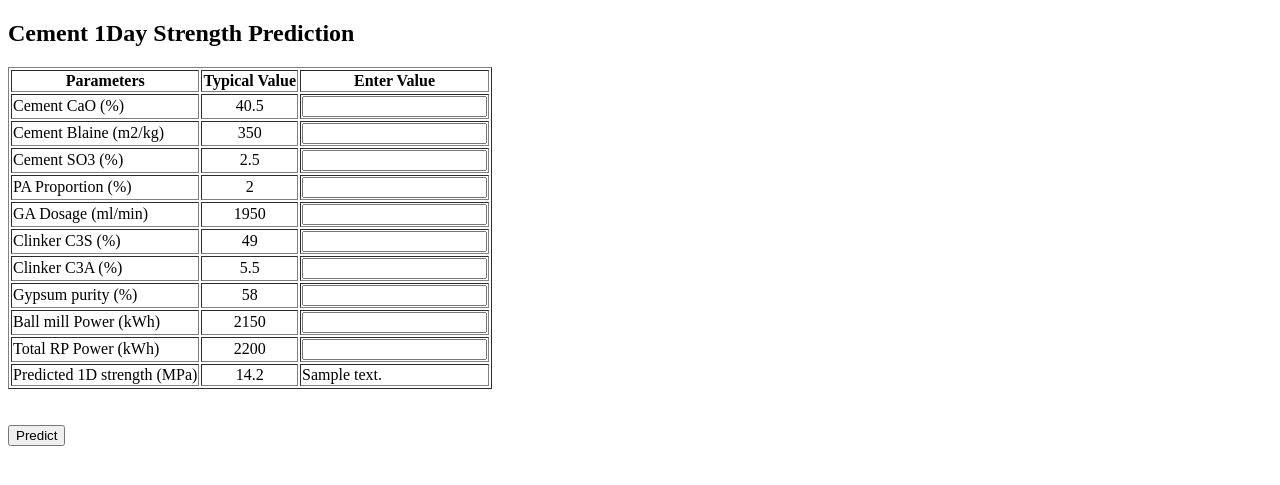
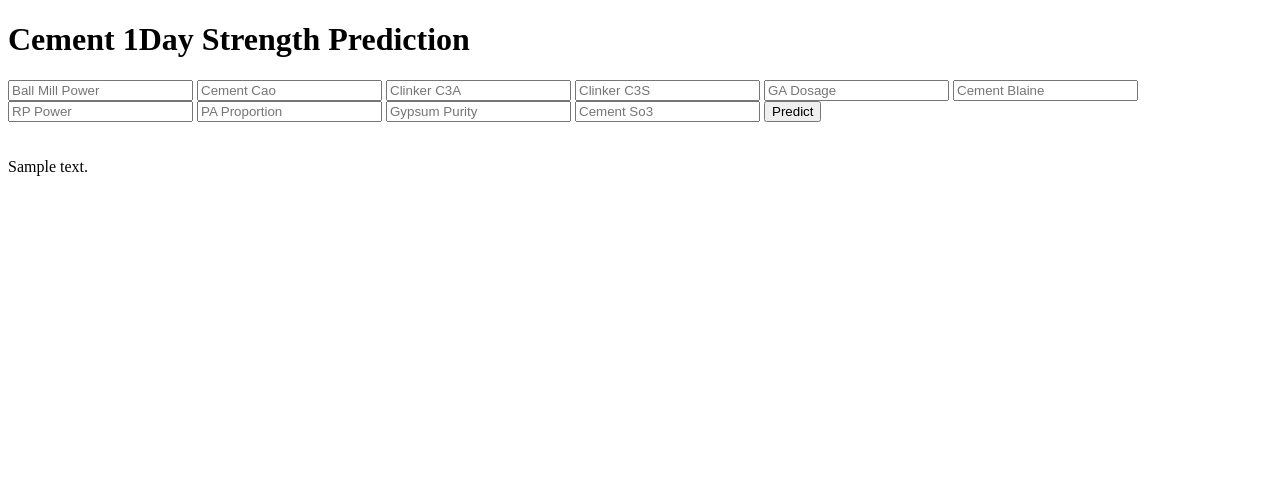
Before and after one commit to meenuchhabra294/strength_flask, a Flask app: template templates/index.html in a window 1280 px wide. Shown: the top 485 px of the page. Run offline with Flask 2, Linux system fonts and the light colour scheme; the template is opened without the code that fills it: most values are stand-ins (such as "Sample title", 1, 10 or a date in 2020); parts of the project's set-up code (start-up, migrations or seed data) failed here and were passed over.

Commit message:
Add files via upload

```diff
--- a/templates/index.html
+++ b/templates/index.html
@@ -8,80 +8,30 @@
 
 	<body>
 	<div class="login">
-	<h2>Cement 1Day Strength Prediction</h2>
+	<h1>Cement 1Day Strength Prediction</h1>
 
 	<!-- Main Input For Receiving Query to our ML -->
 	<form action="{{ url_for('predict')}}"method="post">
-<table border="1">
+	<input type="text" name="BM" placeholder="Ball Mill Power" required="required" />
+	<input type="text" name="Cement_CaO" placeholder="Cement Cao" required="required" />
+	<input type="text" name="Cl_C3A_x" placeholder="Clinker C3A" required="required" />
+	<input type="text" name="Cl_C3s" placeholder="Clinker C3S" required="required" />
+	<input type="text" name="GA_Dosage_x" placeholder="GA Dosage" required="required" />
+	<input type="text" name="C_Blaine" placeholder="Cement Blaine" required="required" />
+	<input type="text" name="RP_Power" placeholder="RP Power" required="required" />
+	<input type="text" name="PA_prop" placeholder="PA Proportion" required="required" />
+	<input type="text" name="Gypsum_Purity" placeholder="Gypsum Purity" required="required" />
+	<input type="text" name="Cement_So3_x" placeholder="Cement So3" required="required" />
 
 
-	<tr>
-	    <th>Parameters</th>
-	    <th>Typical Value</th>
-	    <th>Enter Value</th>
-  	</tr>
-  	<tr>
-	    <td><label for="Cement_CaO">Cement CaO (%)</label></td>
-	    <td style="text-align:center">40.5</td>
-	    <td><input type="text" name="Cement_CaO"  required="required" /><br /></td>
-  </tr>
-  	<tr>
-	    <td><label for="C_Blaine">Cement Blaine (m2/kg)</label></td>
-	    <td style="text-align:center">350</td>
-	    <td><input type="text" name="C_Blaine" required="required" /><br /></td>
-  </tr>
-   	<tr>
- 	    <td><label for="Cement_So3_x">Cement SO3 (%)</label></td>
- 	    <td style="text-align:center">2.5</td>
- 	    <td><input type="text" name="Cement_So3_x"  required="required" /><br /></td>
-  </tr>
-    	<tr>
-  	    <td><label for="PA_prop">PA Proportion (%)</label></td>
-  	    <td style="text-align:center">2</td>
-  	    <td><input type="text" name="PA_prop"  required="required" /><br /></td>
-  </tr>
-    	<tr>
-  	    <td><label for="GA_Dosage_x">GA Dosage (ml/min)</label></td>
-  	    <td style="text-align:center">1950</td>
-  	    <td><input type="text" name="GA_Dosage_x"  required="required" /><br /></td>
-  </tr>
-    	<tr>
-  	    <td><label for="Cl_C3s">Clinker C3S (%)</label></td>
-  	    <td style="text-align:center">49</td>
-  	    <td><input type="text" name="Cl_C3s"  required="required" /><br /></td>
-  </tr>
-    	<tr>
-  	    <td><label for="Cl_C3A_x">Clinker C3A (%)</label></td>
-  	    <td style="text-align:center">5.5</td>
-  	    <td><input type="text" name="Cl_C3A_x"  required="required" /><br /></td>
-  </tr>
-    	<tr>
-  	    <td><label for="Gypsum_Purity">Gypsum purity (%)</label></td>
-  	    <td style="text-align:center">58</td>
-  	    <td><input type="text" name="Gypsum_Purity" required="required" /><br /></td>
-  </tr>
 
-    	<tr>
-  	    <td><label for="BM">Ball mill Power (kWh)</label></td>
-  	    <td style="text-align:center">2150</td>
-  	    <td style="text-align:center"><input type="text" name="BM" required="required" /><br /></td>
-  </tr>
-      	<tr>
-    	    <td><label for="RP_Power">Total RP Power (kWh)</label></td>
-    	    <td style="text-align:center">2200</td>
-    	    <td><input type="text" name="RP_Power" required="required" /><br /></td>
-  </tr>
-	<tr>
-	    	<td><label>Predicted 1D strength (MPa)</label></td>
-	    	<td style="text-align:center">14.2</td>
-	    	<td>{{ prediction_text }}<br /></td>
-  </tr>
-	</table>
+
+	<button type="submit" class="btn btn-primary btn-block btn-large">Predict</button>
+	</form>
+
 	<br>
 	<br>
-	<button type="submit" class="btn btn-primary btn-block btn-large">Predict</button>
-
-	</form>
+	{{ prediction_text }}
 
 	</div>
 
```
